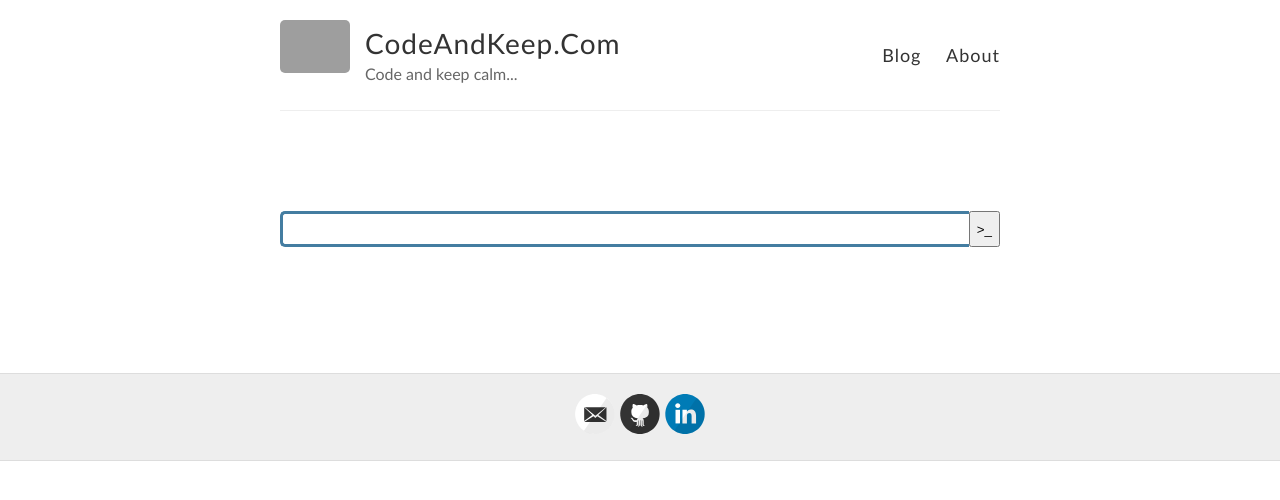
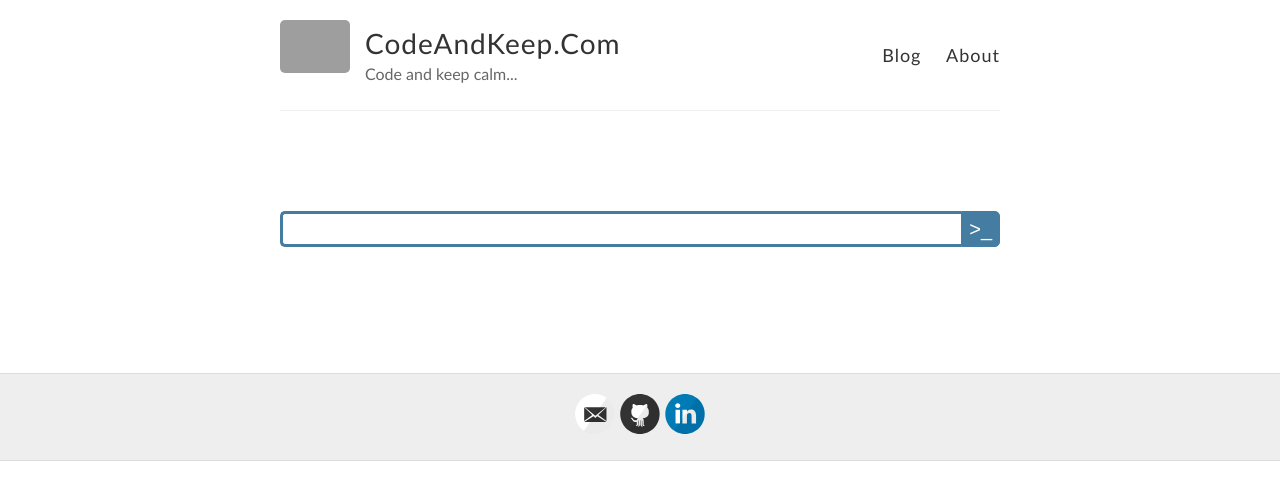
Before and after one commit to briansworth/dev, a Jekyll site: the page built from search/index.html, in a window 1280 px wide. Shown: the top 500 px of the page. Built offline with Jekyll 4.4.1, drawn with Linux system fonts in a browser that asks for light colours; nearby versions of some CDN libraries; grey boxes are pictures that could not be loaded.

Commit message:
Updated Search page with style

```diff
--- a/search/index.html
+++ b/search/index.html
@@ -45,7 +45,7 @@ title: Search
 <div>
   <div class="search">
     <input type="text" id="search_box" class="searchTerm" maxlength=120>
-    <input type="submit" value=">_">
+    <input type="submit" class="searchButton" value=">_">
   </div>
 </div>
 </form>
```
